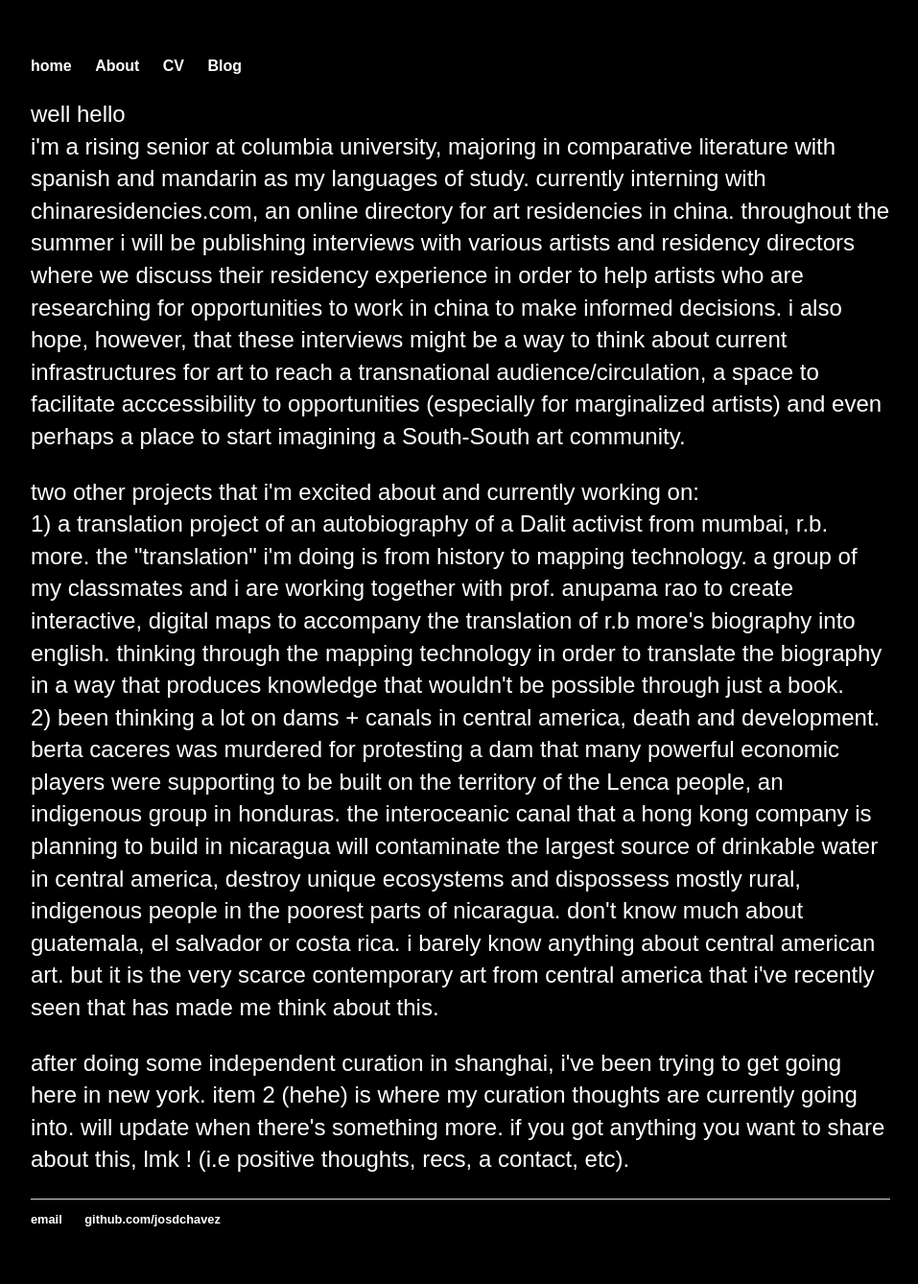
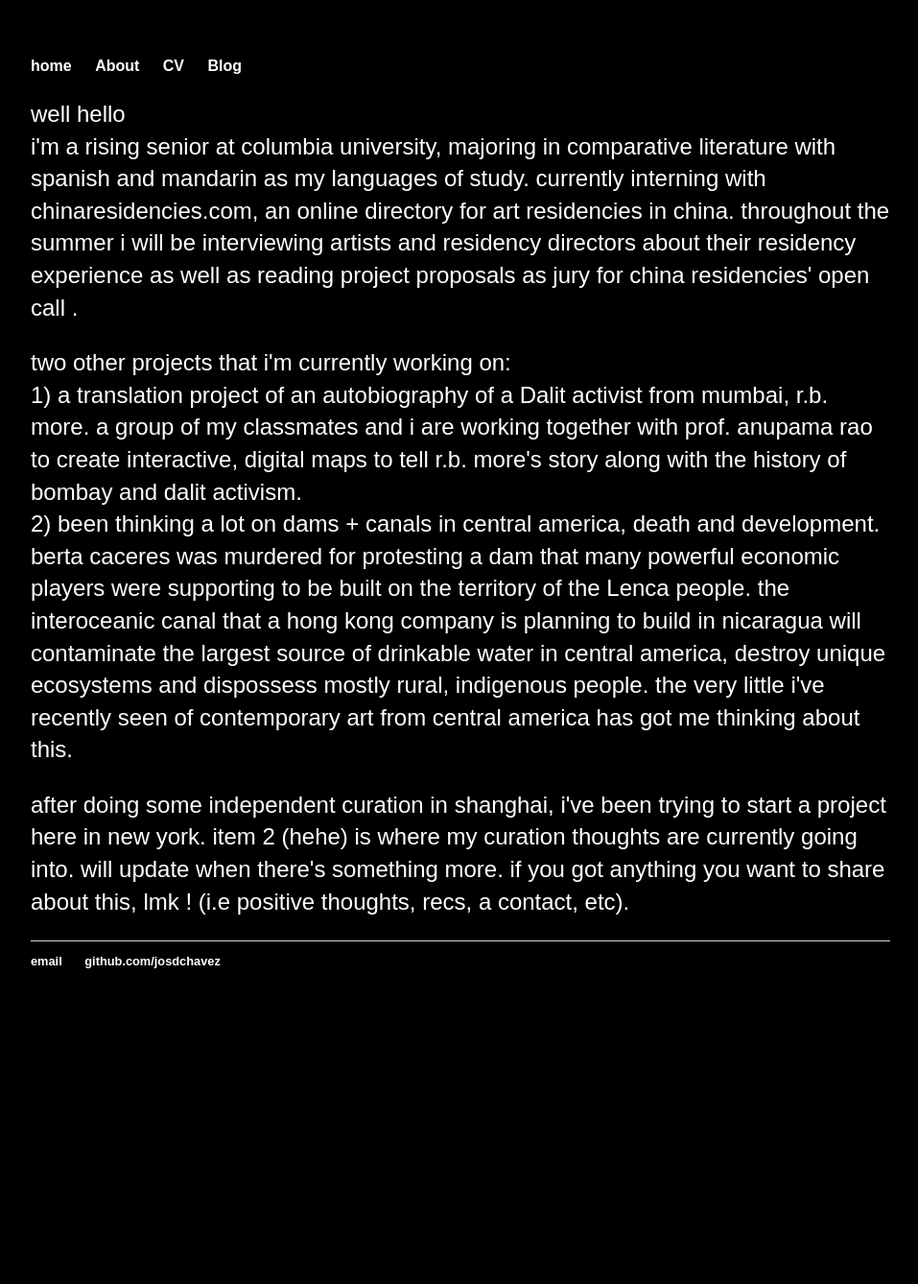
Before and after one commit to josdchavez/josdchavez.github.io, a Jekyll site: the page built from about/index.html, in a window 1280 px wide. Shown: the whole page at 96% size, without its empty margins (160-1117 px from the left). Built offline with Jekyll 4.4.1, drawn with Linux system fonts in a browser that asks for light colours; after the commit the page ends 1069 px from its top, so only the background shows below that.

Commit message:
Update index.html

```diff
--- a/about/index.html
+++ b/about/index.html
@@ -2,25 +2,18 @@
 layout: default
 title: about me
 ---
-<p>well hello<br>i'm a rising senior at columbia university, majoring in comparative literature with spanish and mandarin as my languages of study.
+<p>well hello<br>
+i'm a rising senior at columbia university, majoring in comparative literature with spanish and mandarin as my languages of study.
 currently interning with chinaresidencies.com, an online directory for art residencies in china. throughout the summer i will be
-publishing interviews with various artists and residency directors where we discuss their residency experience in order to help
-artists who are researching for opportunities to work in china to make informed decisions. i also hope, however, that these interviews
-might be a way to think about current infrastructures for art to reach a transnational audience/circulation,
-a space to facilitate acccessibility to opportunities (especially for marginalized artists) and even perhaps a place
-to start imagining a South-South art community.</p>
-<p>two other projects that i'm excited about and currently working on:
-<br>1) a translation project of an autobiography of a Dalit activist from mumbai, r.b. more. the "translation" i'm doing is
-from history to mapping technology. a group of my classmates and i are working together with
-prof. anupama rao to create interactive, digital maps to accompany the translation of r.b more's biography into english. thinking
-through the mapping technology in order to translate the biography in a way that produces knowledge that wouldn't
-be possible through just a book.<br>
+interviewing artists and residency directors about their residency experience as well as reading project proposals as jury for china residencies' open call .</p>
+<p>two other projects that i'm currently working on:
+<br>
+1) a translation project of an autobiography of a Dalit activist from mumbai, r.b. more. a group of my classmates and i are working together with
+prof. anupama rao to create interactive, digital maps to tell r.b. more's story along with the history of bombay and dalit activism.
+<br>
 2) been thinking a lot on dams + canals in central america, death and development. berta caceres was murdered for
-protesting a dam that many powerful economic players were supporting to be built on the territory of the Lenca people, an
-indigenous group in honduras. the interoceanic canal that a hong kong company is planning to build in nicaragua will contaminate
-the largest source of drinkable water in central america, destroy unique ecosystems and dispossess mostly rural, indigenous people in the poorest
-parts of nicaragua. don't know much about guatemala, el salvador or costa rica. i barely know anything about central american art. but it
-is the very scarce contemporary art from central america that i've recently seen that has made me think about this. </p>
-<p>after doing some independent curation in shanghai, i've been trying to get going here in new york. item 2 (hehe) is where
+protesting a dam that many powerful economic players were supporting to be built on the territory of the Lenca people. the interoceanic canal that a hong kong company is planning to build in nicaragua will contaminate
+the largest source of drinkable water in central america, destroy unique ecosystems and dispossess mostly rural, indigenous people. the very little i've recently seen of contemporary art from central america has got me thinking about this. </p>
+<p>after doing some independent curation in shanghai, i've been trying to start a project here in new york. item 2 (hehe) is where
 my curation thoughts are currently going into. will update when there's something more. if you got anything you want to share about
 this, lmk ! (i.e positive thoughts, recs, a contact, etc).</p>
```
